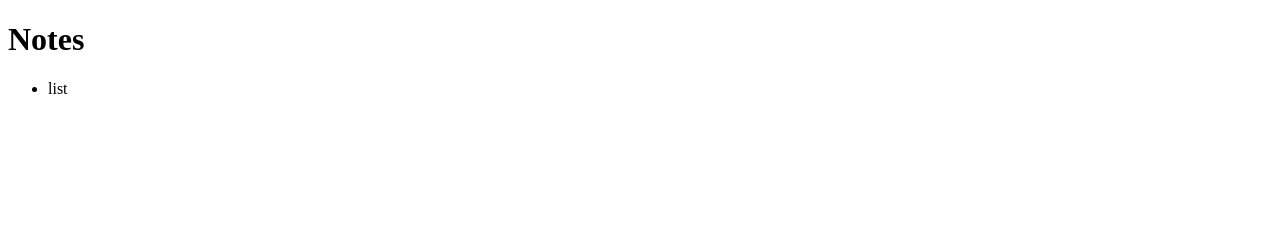
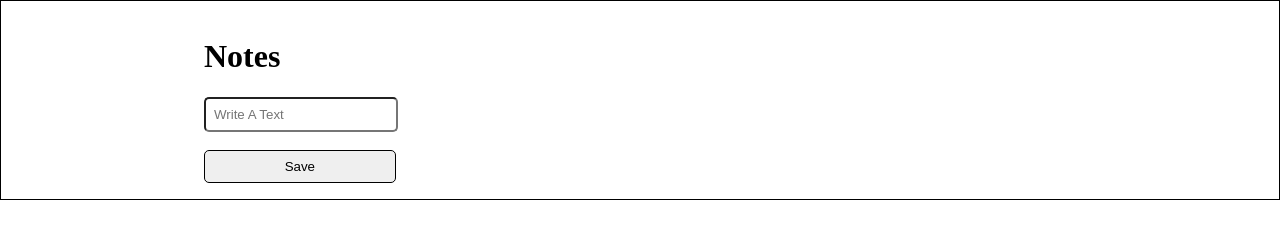
Before and after one commit to jahseed89/fullstactopen-part0, a plain HTML site: page index.html in a window 1280 px wide. Drawn offline with Linux system fonts and the light colour scheme.

Commit message:
exercise completed

```diff
--- a/index.html
+++ b/index.html
@@ -1,16 +1,25 @@
 <!DOCTYPE html>
 <html lang="en">
-<head>
-    <meta charset="UTF-8">
-    <meta name="viewport" content="width=device-width, initial-scale=1.0">
-    <title>Document</title>
-</head>
-<body>
-    <div>
+  <head>
+    <meta charset="UTF-8" />
+    <meta name="viewport" content="width=device-width, initial-scale=1.0" />
+    <link rel="stylesheet" href="styles.css" />
+    <title>Adding Dummy Text</title>
+  </head>
+  <body>
+    <div class="main">
+      <form>
         <h1>Notes</h1>
-        <ul>
-            <li>list</li>
-        </ul>
+        <ul id="msg-container"></ul>
+        <input
+          type="text"
+          placeholder="Write A Text"
+          id="user-input"
+        /><br /><br />
+        <button>Save</button>
+      </form>
     </div>
-</body>
+
+    <script src="script.js"></script>
+  </body>
 </html>
--- /dev/null
+++ b/script.js
@@ -0,0 +1,16 @@
+const userInput = document.getElementById("user-input")
+        const submitHandler = document.querySelector('form')
+        const textMsg = document.getElementById("msg-container")
+
+        submitHandler.addEventListener("submit", (e) => {
+            e.preventDefault()
+
+            if(userInput.value === "") {
+                alert('You must write something')
+            } else {
+                let li = document.createElement("li")
+                li.innerText = userInput.value
+                textMsg.appendChild(li)
+                userInput.value = ""
+            }
+        })
--- /dev/null
+++ b/styles.css
@@ -0,0 +1,32 @@
+body {
+    margin: 0;
+    padding: 0;
+    box-sizing: border-box;
+}
+
+.main {
+    border: 1px solid black;
+    padding: 1rem;
+}
+form {
+    width: 70%;
+    margin: 0 auto;
+}
+
+ul li {
+    color: blue;
+    margin: .5rem 0;
+}
+
+input {
+    padding: .5rem;
+    width: 20%;
+    border-radius: 5px;
+
+}
+button {
+    padding: .5rem 1rem;
+    width: 22%;
+    border-radius: 5px;
+    border: 1px solid black;
+}
```
